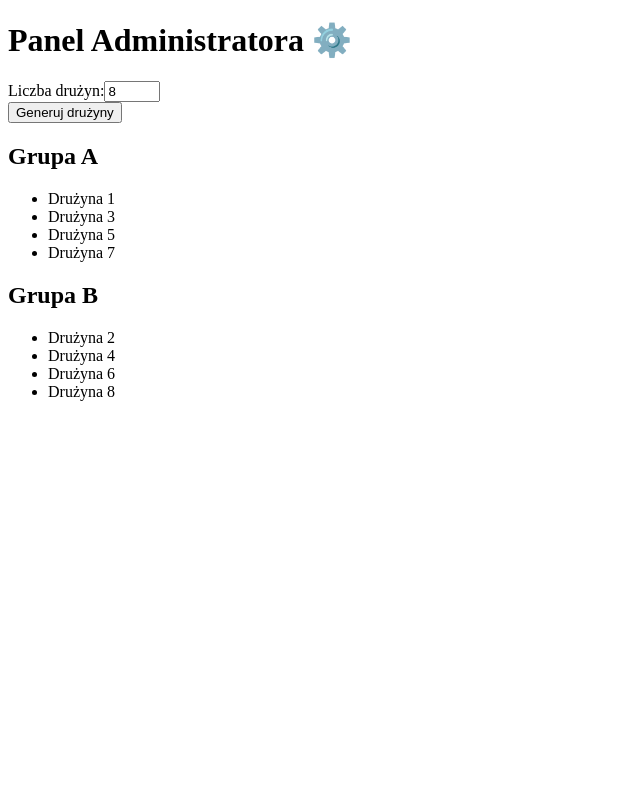
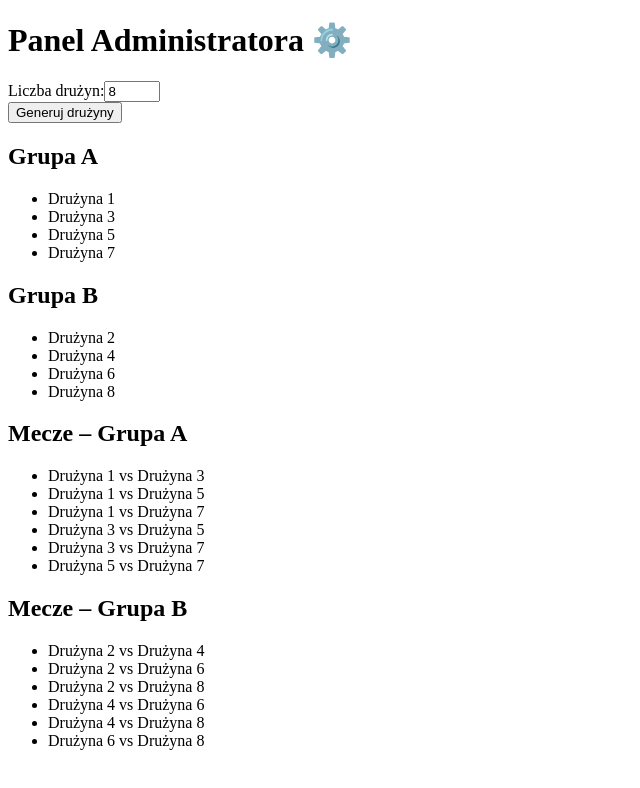
Before and after one commit to Pittar7/volleyball-system, a Next.js app: page /admin in a window 1280 px wide. Both pictures are taken after a click on the button "Generuj drużyny". Shown: the top 788 px of the page, without its empty margins (0-640 px from the left). Built offline with nearby package versions, Linux system fonts and the light colour scheme.

Commit message:
Add group match generation

```diff
--- a/src/app/admin/page.js
+++ b/src/app/admin/page.js
@@ -5,16 +5,24 @@ import {
   createEmptyTournament,
   generateTeams,
   splitIntoGroups,
+  generateGroupMatches,
 } from "@/lib/tournamentLogic";
+
+
 
 export default function AdminPage() {
   const [tournament, setTournament] = useState(createEmptyTournament());
   const [groupA, setGroupA] = useState([]);
   const [groupB, setGroupB] = useState([]);
+  const [matchesA, setMatchesA] = useState([]);
+  const [matchesB, setMatchesB] = useState([]);
 
   const handleGenerate = () => {
   const teams = generateTeams(tournament.settings.numberOfTeams);
   const { groupA, groupB } = splitIntoGroups(teams);
+
+  const groupAMatches = generateGroupMatches(groupA);
+  const groupBMatches = generateGroupMatches(groupB);
 
   setTournament({
     ...tournament,
@@ -23,6 +31,8 @@ export default function AdminPage() {
 
   setGroupA(groupA);
   setGroupB(groupB);
+  setMatchesA(groupAMatches);
+  setMatchesB(groupBMatches);
 };
 
   return (
@@ -81,6 +91,27 @@ export default function AdminPage() {
           </div>
         </div>
       )}
+      {matchesA.length > 0 && (
+  <div className="mt-10">
+    <h2 className="text-2xl font-bold mb-4">Mecze – Grupa A</h2>
+    <ul className="space-y-2">
+      {matchesA.map((match) => (
+        <li key={match.id} className="bg-white p-3 rounded shadow">
+          {match.teamA.name} vs {match.teamB.name}
+        </li>
+      ))}
+    </ul>
+
+    <h2 className="text-2xl font-bold mt-8 mb-4">Mecze – Grupa B</h2>
+    <ul className="space-y-2">
+      {matchesB.map((match) => (
+        <li key={match.id} className="bg-white p-3 rounded shadow">
+          {match.teamA.name} vs {match.teamB.name}
+        </li>
+      ))}
+    </ul>
+  </div>
+)}
     </main>
   );
 }
--- a/src/lib/tournamentLogic.js
+++ b/src/lib/tournamentLogic.js
@@ -39,3 +39,22 @@ export function splitIntoGroups(teams) {
 
   return { groupA, groupB };
 }
+export function generateGroupMatches(teams) {
+  const matches = [];
+  let matchId = 1;
+
+  for (let i = 0; i < teams.length; i++) {
+    for (let j = i + 1; j < teams.length; j++) {
+      matches.push({
+        id: matchId++,
+        teamA: teams[i],
+        teamB: teams[j],
+        group: teams[i].group,
+        sets: [],
+        finished: false,
+      });
+    }
+  }
+
+  return matches;
+}
```
Lines whose indentation alone changed are shown as unchanged.
